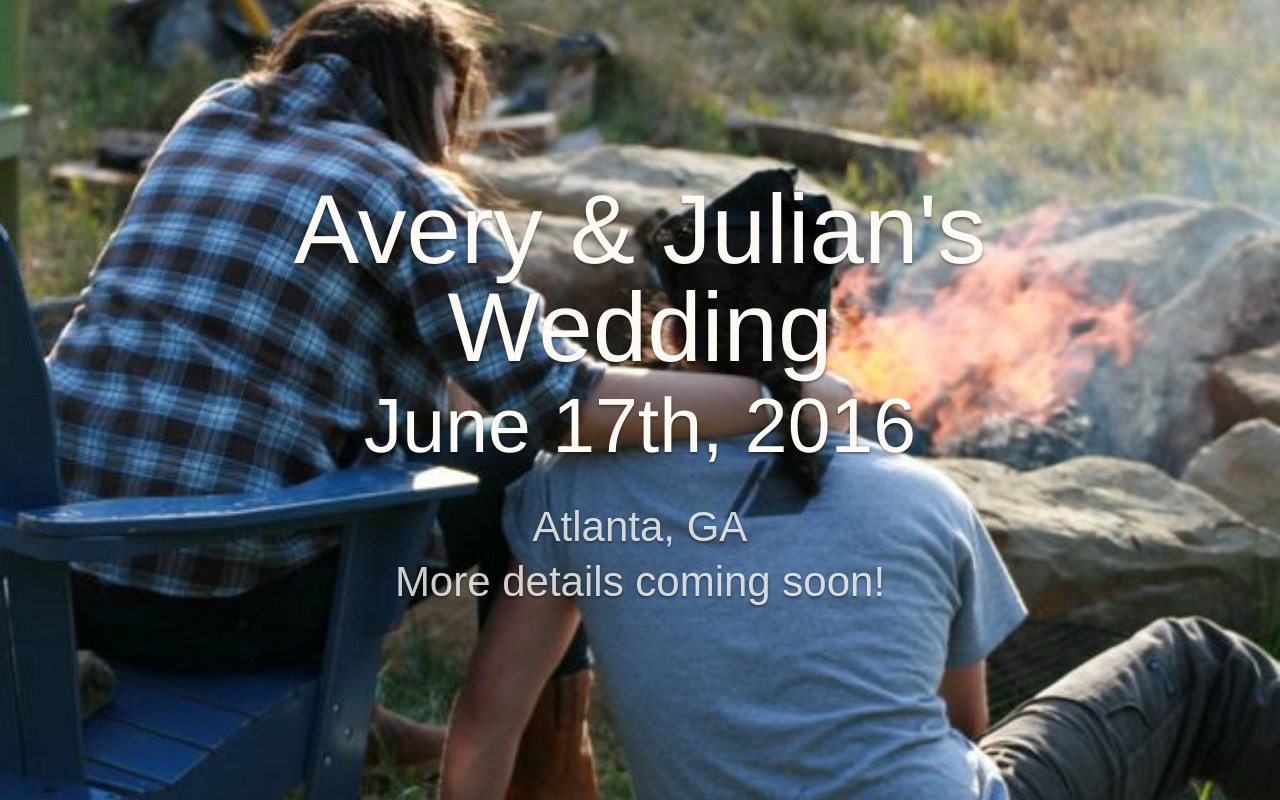
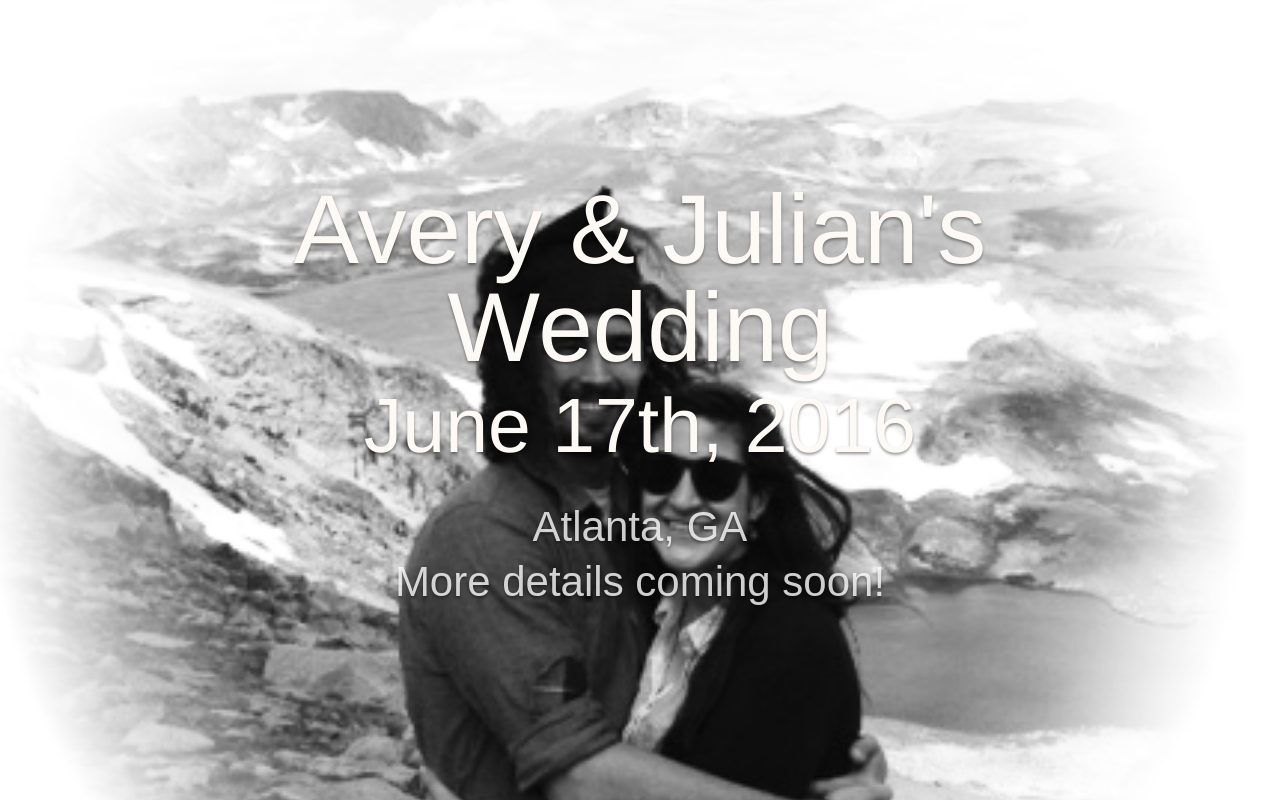
Before and after one commit to JulianLeland/wedding, a plain HTML site: page index.html in a window 1280 px wide. Drawn offline with nearby package versions, Linux system fonts and the light colour scheme; a web font is replaced by a local one.

Commit message:
..and reverted back to old photo

```diff
--- a/assets/css/magister.css
+++ b/assets/css/magister.css
@@ -1,5 +1,5 @@
 html {
-	background:#505D6E url(../images/AJFirepit.jpg) no-repeat center center fixed;
+	background:#505D6E url(../images/jabackground.png) no-repeat center center fixed;
 	min-height:100%;
 	-webkit-background-size: cover;
 	   -moz-background-size: cover;
```
